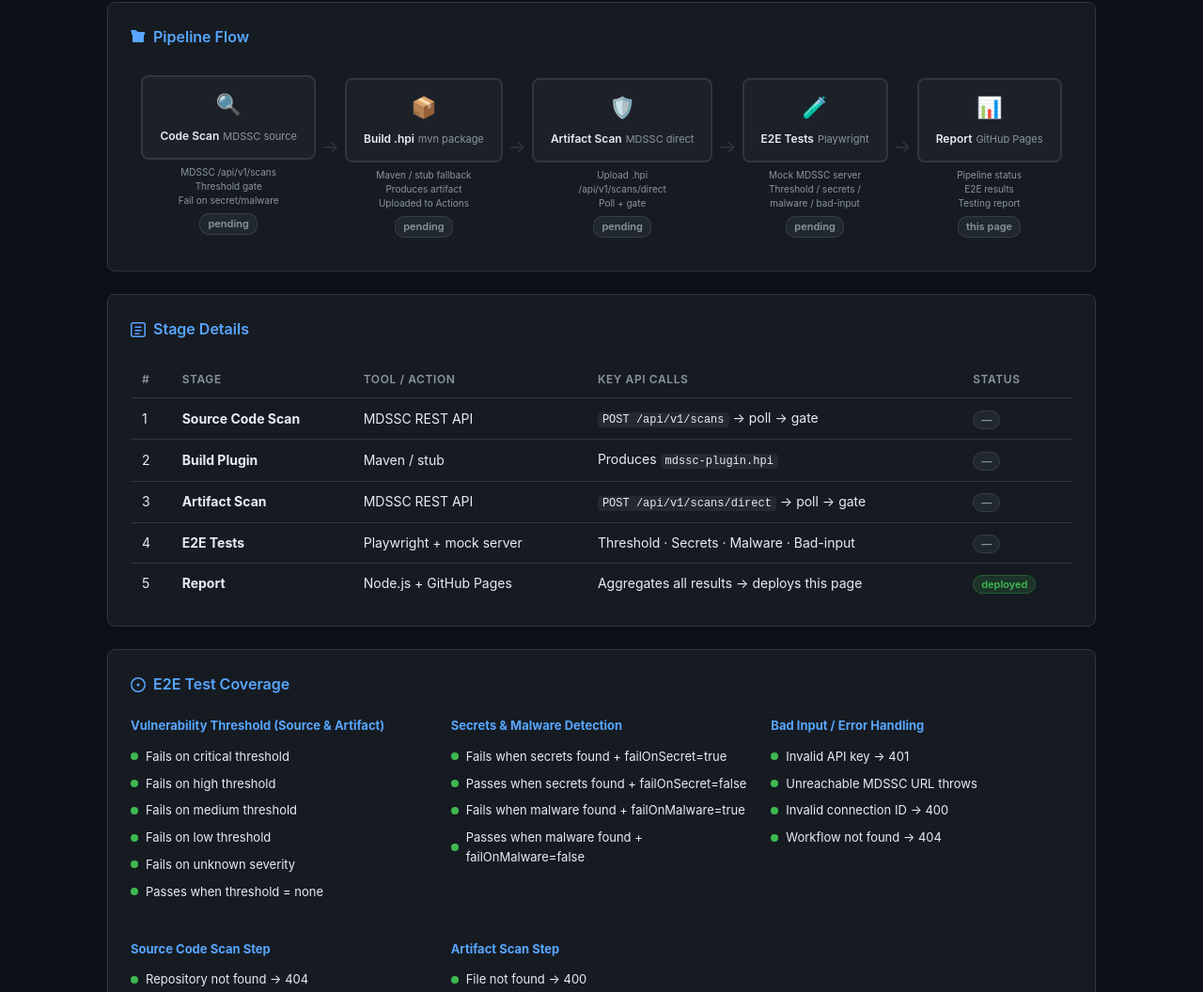
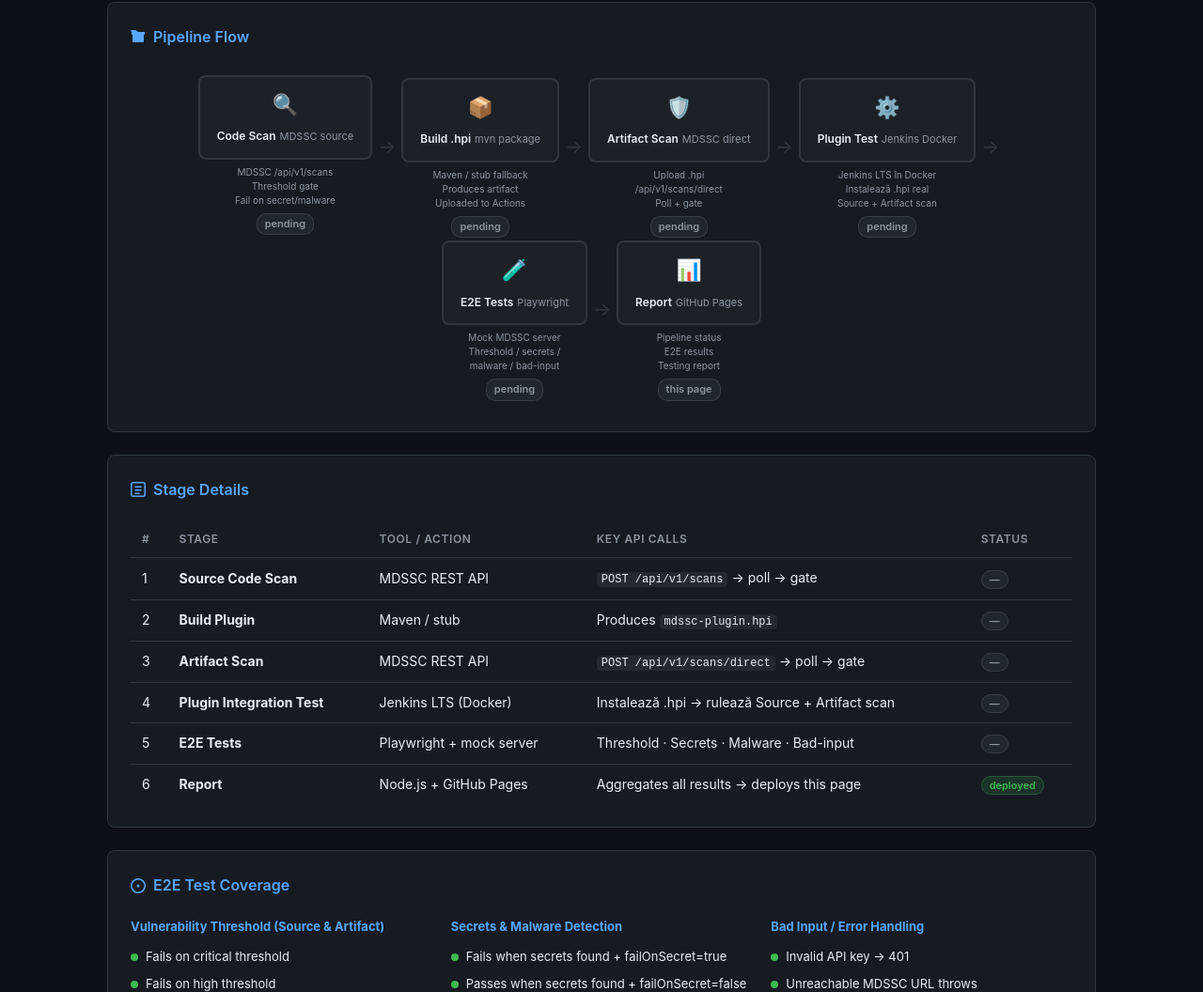
Before and after one commit to Botoaca-Florentina-Veronica/mdssc_final_project, a plain HTML site: page docs/index.html in a window 1280 px wide. Shown: the part 487-1543 px from the top of the page at 94% size. Drawn offline with Linux system fonts and the light colour scheme; no server answers.

Commit message:
ci: E2E non-blocking + add Plugin Integration Test to Pages report

```diff
--- a/docs/index.html
+++ b/docs/index.html
@@ -270,6 +270,22 @@
       <div class="arrow">→</div>
 
       <div class="stage">
+        <div class="stage-box" id="box-plugin-test">
+          <span class="icon">⚙️</span>
+          <span class="name">Plugin Test</span>
+          <span class="sub">Jenkins Docker</span>
+        </div>
+        <div class="stage-details">
+          Jenkins LTS în Docker<br>
+          Instalează .hpi real<br>
+          Source + Artifact scan
+        </div>
+        <span id="status-plugin-test" class="stage-status status-skipped">pending</span>
+      </div>
+
+      <div class="arrow">→</div>
+
+      <div class="stage">
         <div class="stage-box" id="box-e2e-tests">
           <span class="icon">🧪</span>
           <span class="name">E2E Tests</span>
@@ -338,13 +354,20 @@
         </tr>
         <tr>
           <td>4</td>
+          <td><strong>Plugin Integration Test</strong></td>
+          <td>Jenkins LTS (Docker)</td>
+          <td>Instalează .hpi → rulează Source + Artifact scan</td>
+          <td><span id="tbl-plugin-test" class="stage-status status-skipped">—</span></td>
+        </tr>
+        <tr>
+          <td>5</td>
           <td><strong>E2E Tests</strong></td>
           <td>Playwright + mock server</td>
           <td>Threshold · Secrets · Malware · Bad-input</td>
           <td><span id="tbl-e2e-tests" class="stage-status status-skipped">—</span></td>
         </tr>
         <tr>
-          <td>5</td>
+          <td>6</td>
           <td><strong>Report</strong></td>
           <td>Node.js + GitHub Pages</td>
           <td>Aggregates all results → deploys this page</td>
@@ -536,6 +559,7 @@
     applyStatus('status-source-scan',  'tbl-source-scan',  s.sourceCodeScan?.status);
     applyStatus('status-build',        'tbl-build',        s.build?.status);
     applyStatus('status-artifact-scan','tbl-artifact-scan',s.artifactScan?.status);
+    applyStatus('status-plugin-test',  'tbl-plugin-test',  s.pluginTest?.status);
     applyStatus('status-e2e-tests',    'tbl-e2e-tests',    s.e2eTests?.status);
 
     // Link MDSSC pentru source scan
```
Also changed, not shown: .github/workflows/cicd.yml.
